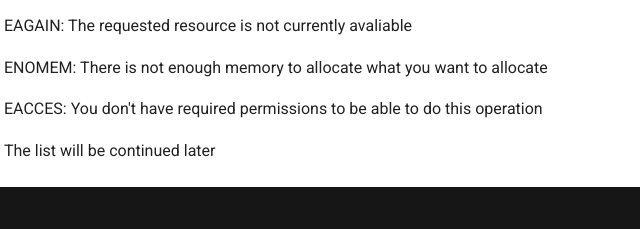
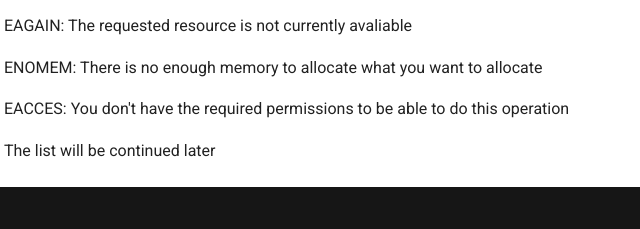
Before and after one commit to yahiagaming495/Improved_Manual_Pages, a plain HTML site: page errno/index.html in a window 1280 px wide. Shown: the part 813-1042 px from the top of the page, 292-932 px from the left. Drawn offline with Linux system fonts and the light colour scheme.

Commit message:
Fixed grammatical errors in the errno codes page

```diff
--- a/errno/index.html
+++ b/errno/index.html
@@ -578,8 +578,8 @@
 <p>EBADF: The requested file descriptor is not correct or does not exist</p>
 <p>ECHILD:</p>
 <p>EAGAIN: The requested resource is not currently avaliable</p>
-<p>ENOMEM: There is not enough memory to allocate what you want to allocate</p>
-<p>EACCES: You don't have required permissions to be able to do this operation</p>
+<p>ENOMEM: There is no enough memory to allocate what you want to allocate</p>
+<p>EACCES: You don't have the required permissions to be able to do this operation</p>
 <p>The list will be continued later</p>
 
 
```
